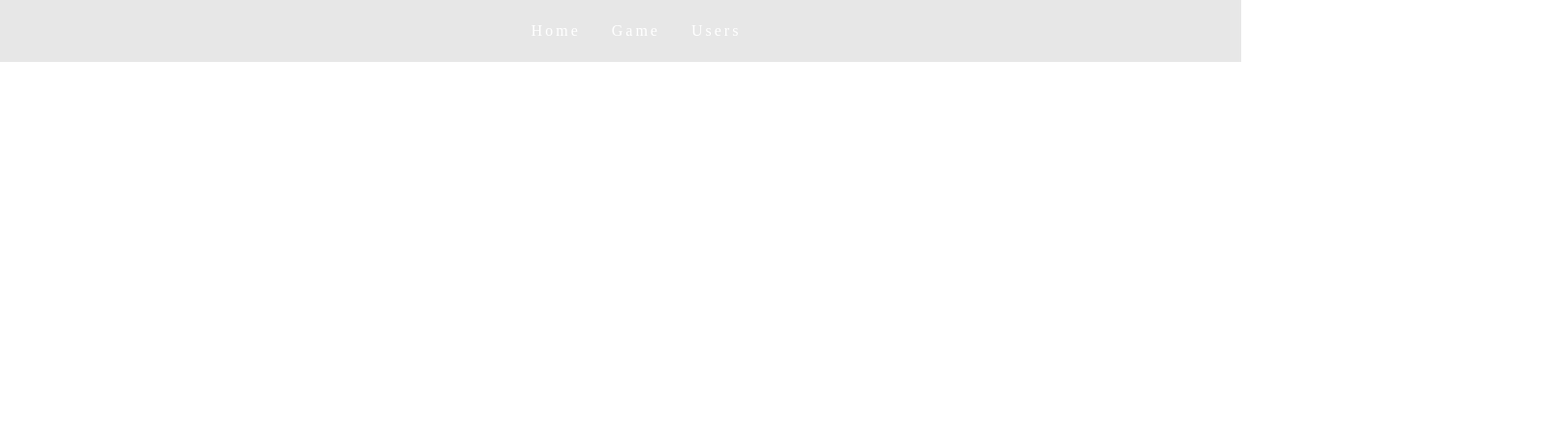
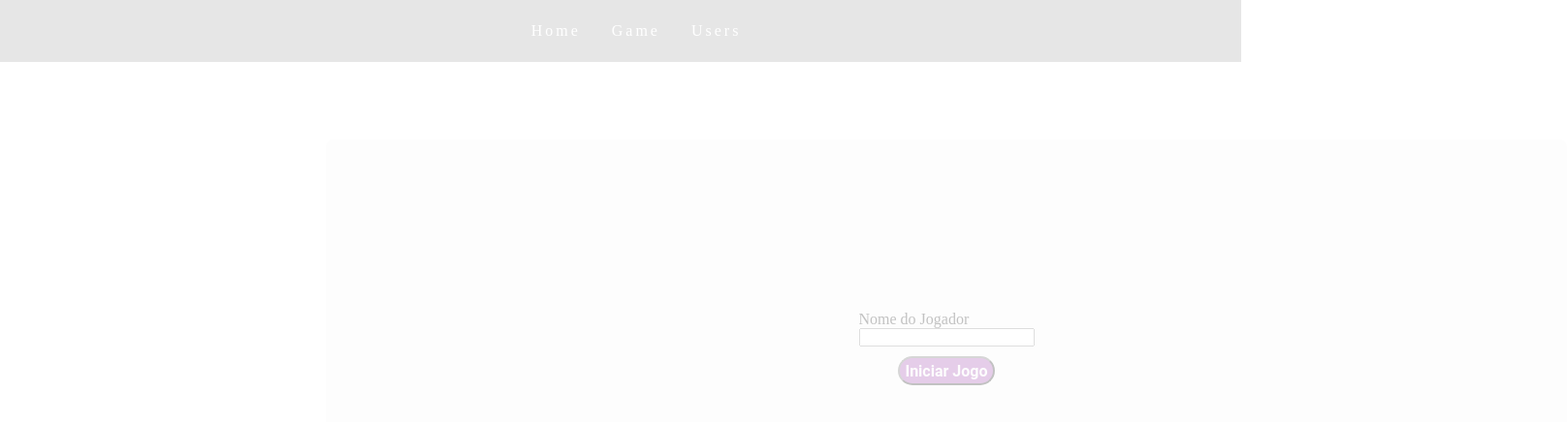
Before and after one commit to Samaraoliveira018/Monster_Hunter_RPG, a React (Create React App) app: page / in a window 1280 px wide. Shown: the top 436 px of the page at 97% size, 1616 px wide, since content can reach past the window. Built offline with nearby package versions, Linux system fonts and the light colour scheme.

Commit message:
ajustando layout da página home

```diff
--- a/src/pages/Home/index.tsx
+++ b/src/pages/Home/index.tsx
@@ -1,15 +1,27 @@
 import React from 'react';
 import Navbar from '../../components/navbar';
-// import { Container } from './styles';
+import { Button } from 'react-bootstrap';
+import './styles.css';
 
 const Home: React.FC = () => {
 
   return (
-    <Navbar>
-      <div>
+    <>
+      <Navbar></Navbar>
+      <div className="card">
+        <div className="area">
+          <form className="formu">
 
+            <div className='name'>
+
+            <label>Nome do Jogador</label>
+            <input type='text'/>
+            </div>
+            <Button type='submit'>iniciar jogo</Button>
+          </form>
+        </div>
       </div>
-    </Navbar>
+    </>
   );
 }
 
--- /dev/null
+++ b/src/pages/Home/styles.css
@@ -0,0 +1,64 @@
+.card {
+    position: absolute;
+    width: 608px;
+    height: 431px;
+    left: 336px;
+    right: 336px;
+    top: 144px;
+    background: #F7F7F7;
+    border-radius: 8px;
+}
+
+.area {
+    display: flex;
+    justify-content: center;
+    width: 100%;
+    height: 100%;
+    flex-direction: column;
+    color: black;
+    border-radius: 8px;
+}
+
+.area label {
+    color: black;
+    justify-content: start;
+}
+
+.area input {
+    color: black;
+}
+
+.formu button {
+    color: whitesmoke;
+    width: 100px;
+    height: 30px;
+    margin-top: 10px;
+    background: #9431A5;
+    border-radius: 25px;
+    font-family: Roboto;
+    font-style: normal;
+    font-weight: bold;
+    font-size: 16px;
+    line-height: 19px;
+    text-transform: capitalize;
+}
+
+.formu {
+    display: flex;
+    flex-direction: column;
+}
+
+.name {
+    display: flex;
+    flex-direction: column;
+}
+
+.name label {
+    align-self: flex-start;
+}
+
+@media only screen and (max-device-width: 900px) {
+    .card {
+        width: 100%;
+    }
+}
```
